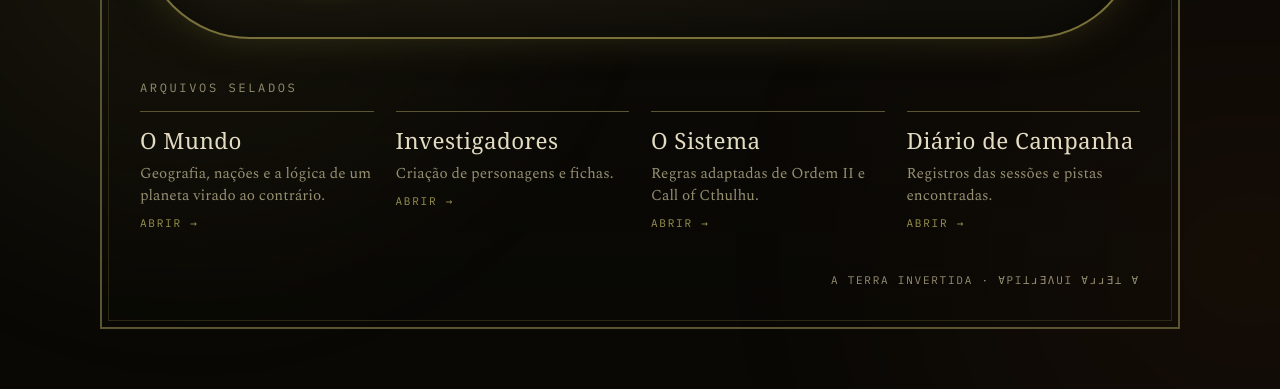
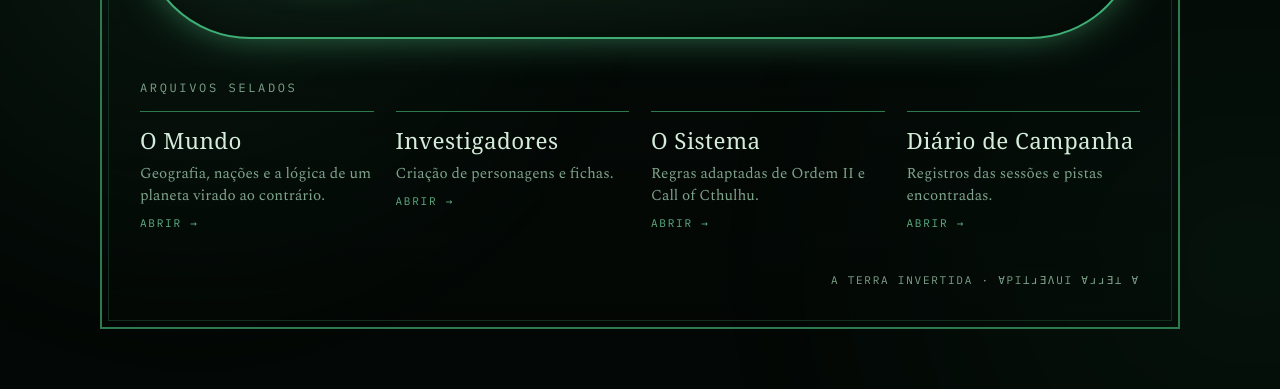
Before and after one commit to luunesz/ATerraInvertida, a plain HTML site: page index.html in a window 1280 px wide. Shown: the part 411-800 px from the top of the page. Drawn offline with nearby package versions, Linux system fonts and the light colour scheme; a web font is replaced by a local one.

Commit message:
Update stylesheet link in index.html
Replaced estiloIndex2.css with estiloIndex.css in the HTML file.

```diff
--- a/index.html
+++ b/index.html
@@ -8,7 +8,7 @@
 <link rel="preconnect" href="https://fonts.gstatic.com" crossorigin>
 <link rel="stylesheet" href="https://fonts.googleapis.com/css2?family=IBM+Plex+Mono:wght@400&family=IM+Fell+English+SC&family=Spectral:ital,wght@0,300;0,400;1,300;1,400&display=swap">
 <link rel="icon" type="image/gif" href="icone.gif">
-<link rel="stylesheet" href="estiloIndex2.css">
+<link rel="stylesheet" href="estiloIndex.css">
 </head>
 <body>
 
```
